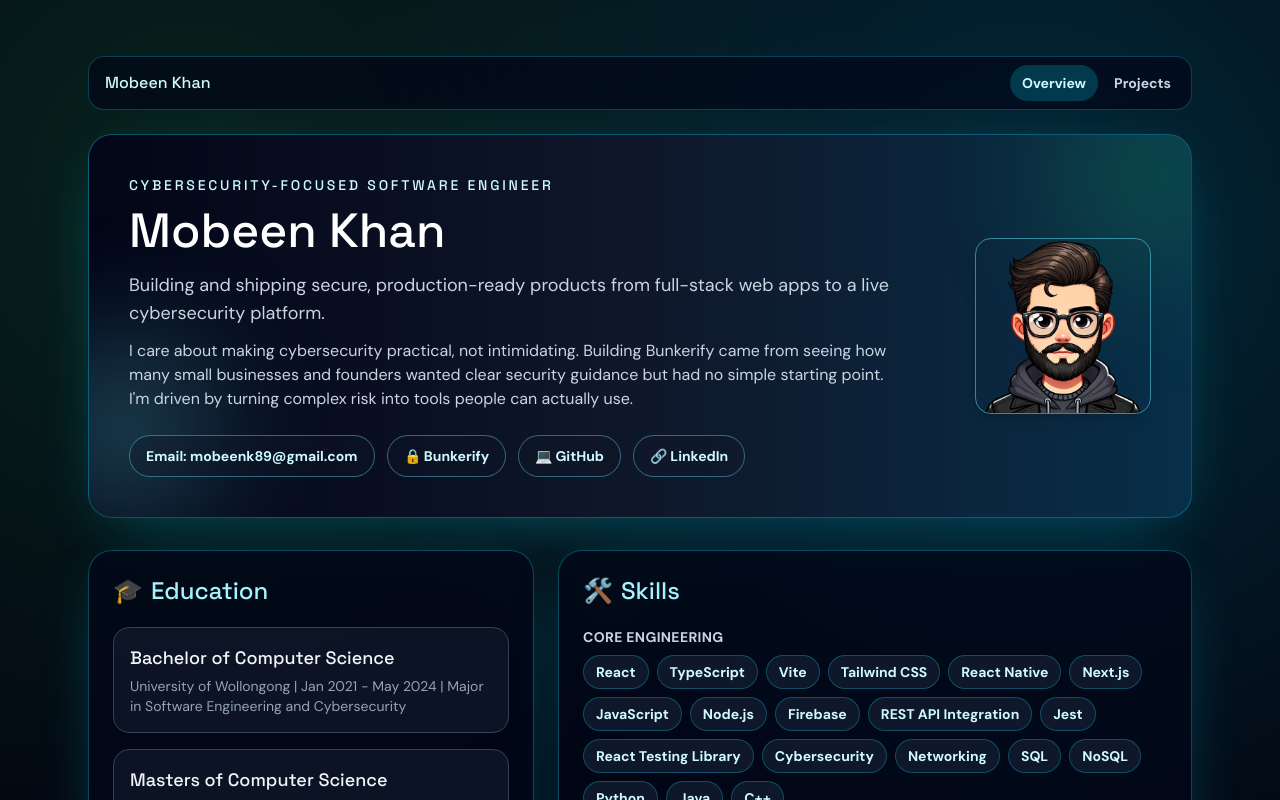
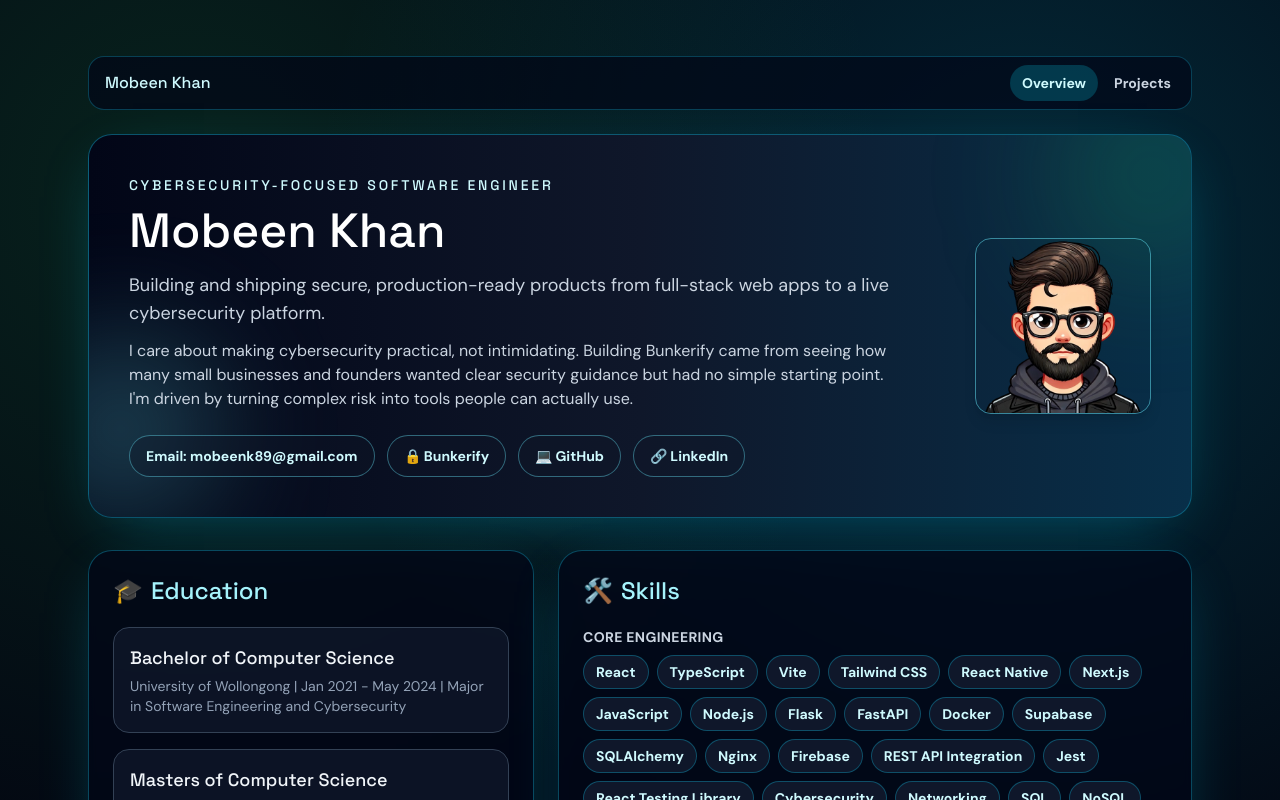
Before and after one commit to mobeen786822/Portfolio, a React (Vite) app: page / in a window 1280 px wide. Shown: the top 800 px of the page. Built offline with nearby package versions, Linux system fonts and the light colour scheme.

Commit message:
Add backend and platform tools to Core Engineering skills

```diff
--- a/src/App.jsx
+++ b/src/App.jsx
@@ -174,6 +174,12 @@ const skillCategories = [
       "Next.js",
       "JavaScript",
       "Node.js",
+      "Flask",
+      "FastAPI",
+      "Docker",
+      "Supabase",
+      "SQLAlchemy",
+      "Nginx",
       "Firebase",
       "REST API Integration",
       "Jest",
```
